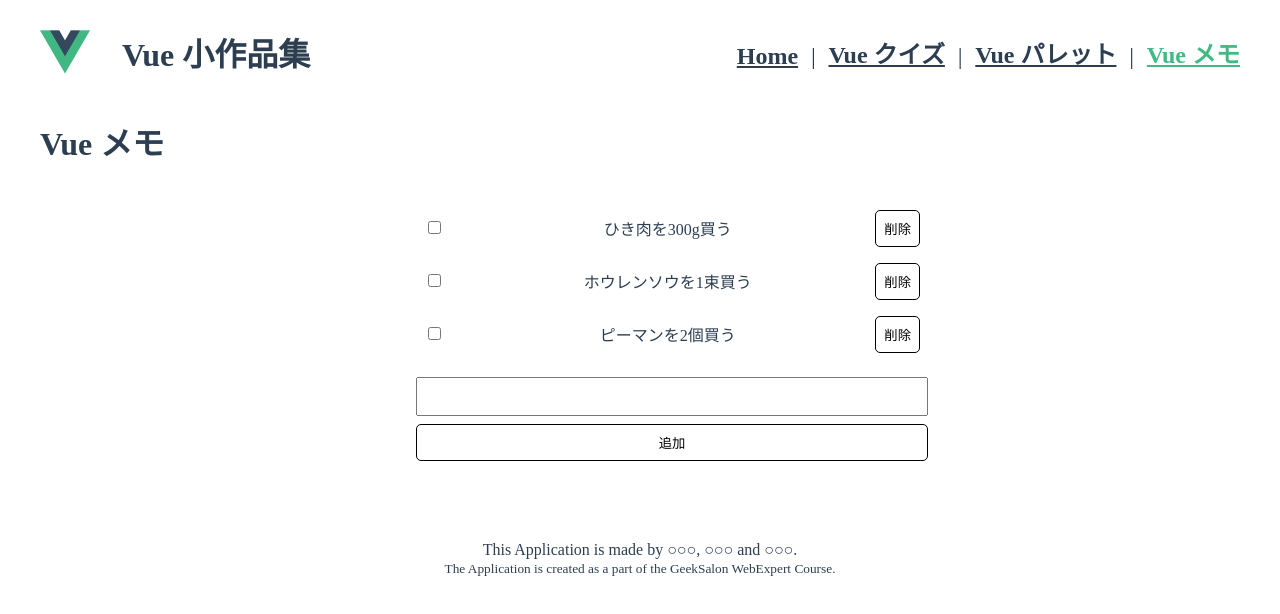
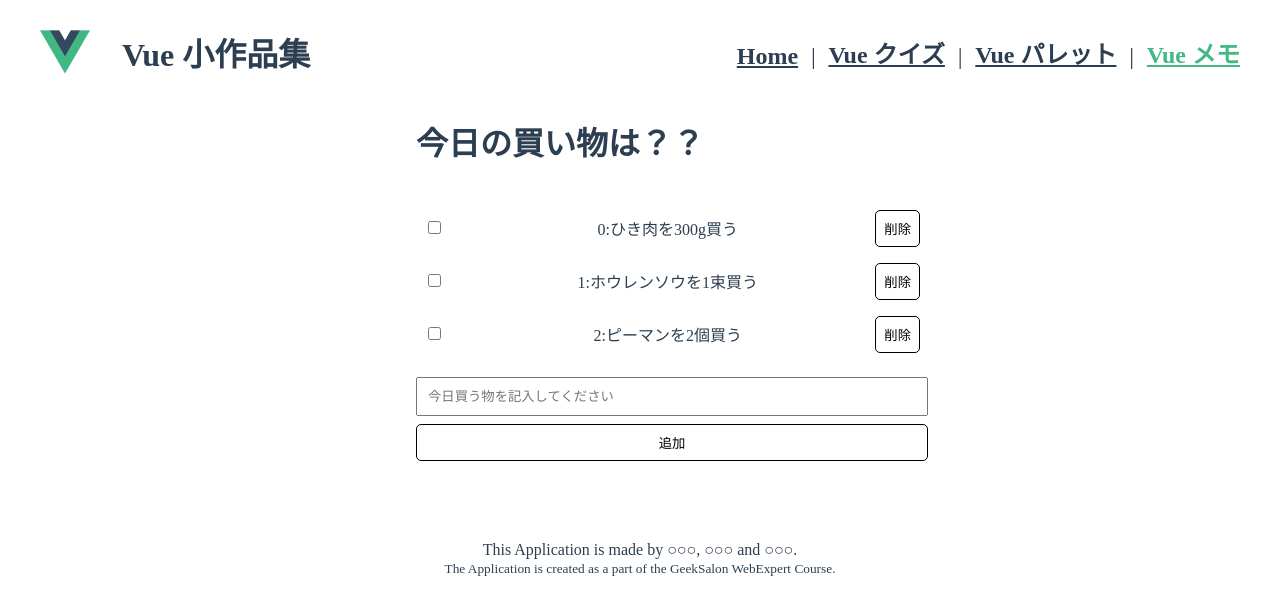
Before and after one commit to webex-team-5/demo-team-app, a Vue app: page /memo in a window 1280 px wide. Shown: the top 614 px of the page. Built offline with nearby package versions, Linux system fonts and the light colour scheme.

Commit message:
メモアプリを作成しました

```diff
--- a/src/views/MemoApp.vue
+++ b/src/views/MemoApp.vue
@@ -1,38 +1,65 @@
 <template>
-  <h1>Vue メモ</h1>
-  <div class="memo-list">
+  <div id="app" class="memo-list">
+    <h1>今日の買い物は？？</h1>
     <ul class="memo-list__container">
-      <li class="memo">
+      <li v-for="(memo, index) in memos" v-bind:key="index" class="memo">
         <div class="memo__checkbox">
-          <input type="checkbox" />
+          <input type="checkbox" v-model="memo.isDone" />
         </div>
-        <div class="memo__text">ひき肉を300g買う</div>
-        <button class="memo__delete">削除</button>
-      </li>
-      <li class="memo">
-        <div class="memo__checkbox">
-          <input type="checkbox" />
+        <div v-if="memo.isDone" class="memo__text memo__text--done">
+          {{ index }}:{{ memo.text }}
         </div>
-        <div class="memo__text">ホウレンソウを1束買う</div>
-        <button class="memo__delete">削除</button>
-      </li>
-      <li class="memo">
-        <div class="memo__checkbox">
-          <input type="checkbox" />
-        </div>
-        <div class="memo__text">ピーマンを2個買う</div>
-        <button class="memo__delete">削除</button>
+        <div v-else class="memo__text">{{ index }}:{{ memo.text }}</div>
+        <button v-on:click="deleteMemo(index)" class="memo__delete">
+          削除
+        </button>
       </li>
     </ul>
     <div class="add-memo-field">
-      <input class="add-memo-field__input" type="text" />
-      <button class="add-memo-field__button">追加</button>
+      <input
+        class="add-memo-field__input"
+        type="text"
+        v-model="inputMemo"
+        placeholder="今日買う物を記入してください"
+      />
+      <button class="add-memo-field__button" v-on:click="addMemo">追加</button>
     </div>
   </div>
 </template>
 
 <script>
-export default {}
+export default {
+  data() {
+    return {
+      inputMemo: "",
+      memos: [
+        {
+          text: "ひき肉を300g買う",
+          isDone: false,
+        },
+        {
+          text: "ホウレンソウを1束買う",
+          isDone: false,
+        },
+        {
+          text: "ピーマンを2個買う",
+          isDone: false,
+        },
+      ],
+    }
+  },
+  methods: {
+    addMemo() {
+      if (this.inputMemo !== "") {
+        const memo = { text: this.inputMemo, isDone: false }
+        this.memos.push(memo)
+      }
+    },
+    deleteMemo(index) {
+      this.memos.splice(index, 1)
+    },
+  },
+}
 </script>
 
 <style scoped>
```
